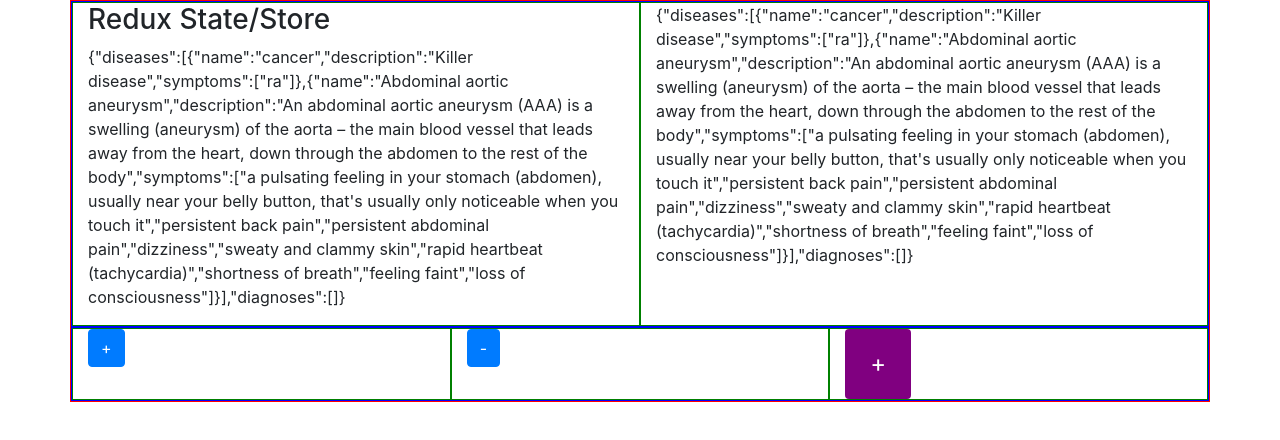
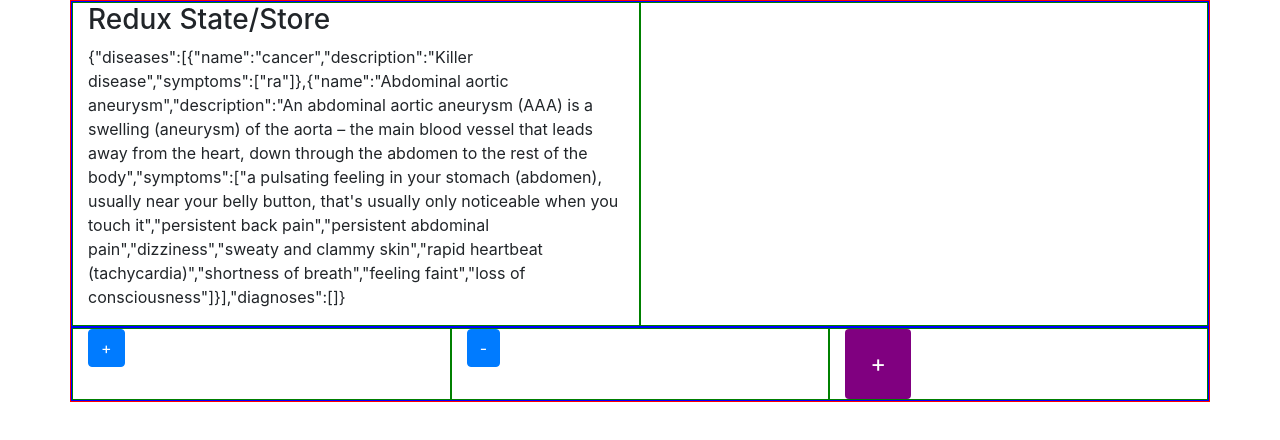
Before and after one commit to bob-smith-compass/redux-react-redux-saga-relay, a React (Create React App) app: page / in a window 1280 px wide. Shown: the top 440 px of the page. Built offline with nearby package versions, Linux system fonts and the light colour scheme.

Commit message:
Action Add Disease Component Disease

```diff
--- a/src/App.js
+++ b/src/App.js
@@ -6,6 +6,7 @@
 import Row from 'react-bootstrap/Row';
 import Col from 'react-bootstrap/Col';
 import ThemedButton from './components/themed-button/ThemedButton';
+import Disease from './components/disease/Disease';
 
 
 function App(props) {
@@ -47,8 +48,8 @@
             <p>{JSON.stringify(props.store.getState())}</p>
           </Col>
           <Col style={{'border': 'solid 1px green'}} className=".Col">
-            {JSON.stringify(disease)}
-            {/* <p>Subscribe State/Store {props.store.subscribe( ()=> setState(props.store.getState()))}</p> */}
+            {/* {JSON.stringify(disease)} */}
+            {disease.diagnoses.map( (e, i) => <Disease key={i} disease={e} />)}
           </Col>
         </Row>
         <Row style={{'border': 'solid 1px blue'}}>
--- /dev/null
+++ b/src/components/disease/Disease.jsx
@@ -0,0 +1,11 @@
+import React from 'react';
+
+const Disease = (props) => {
+    return (
+        <div>
+            <span>{props.disease}</span>
+        </div>
+    );
+}
+
+export default Disease;
```
